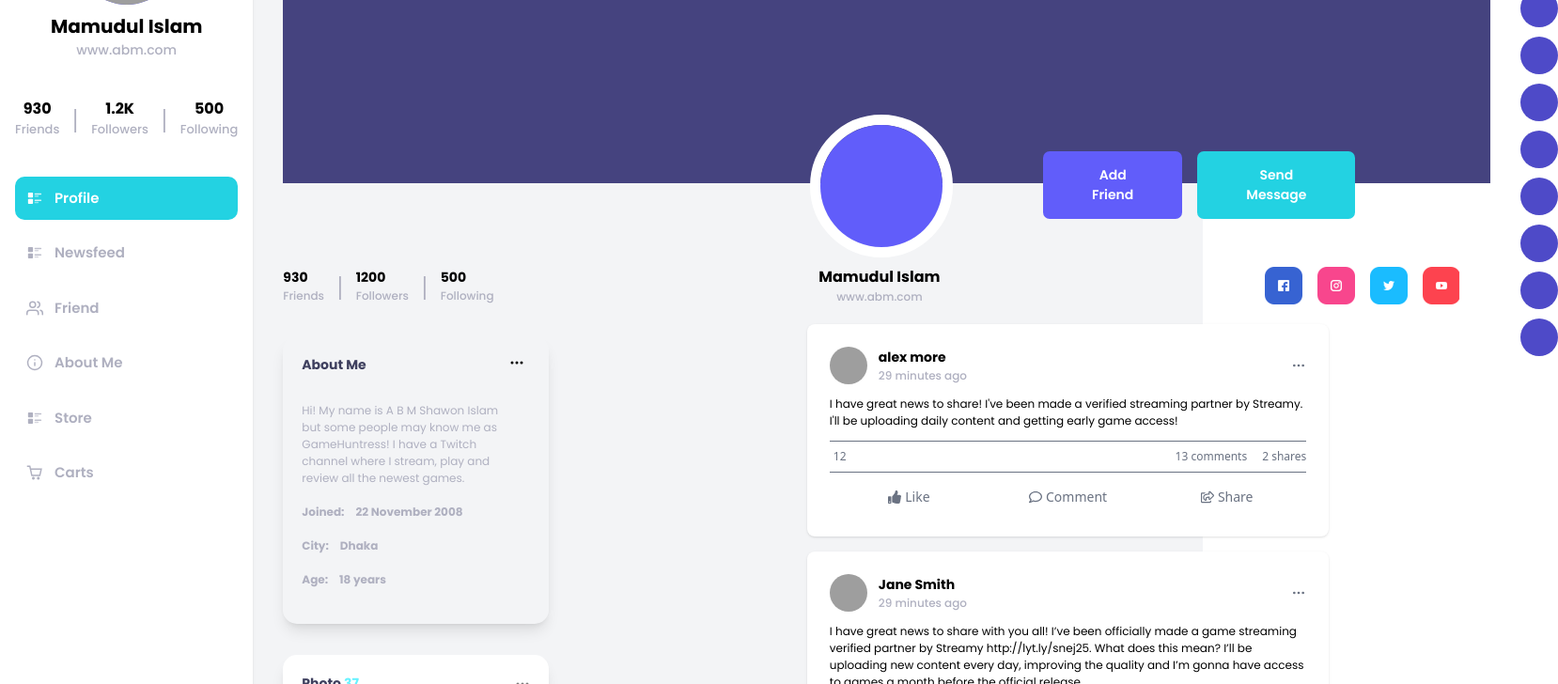
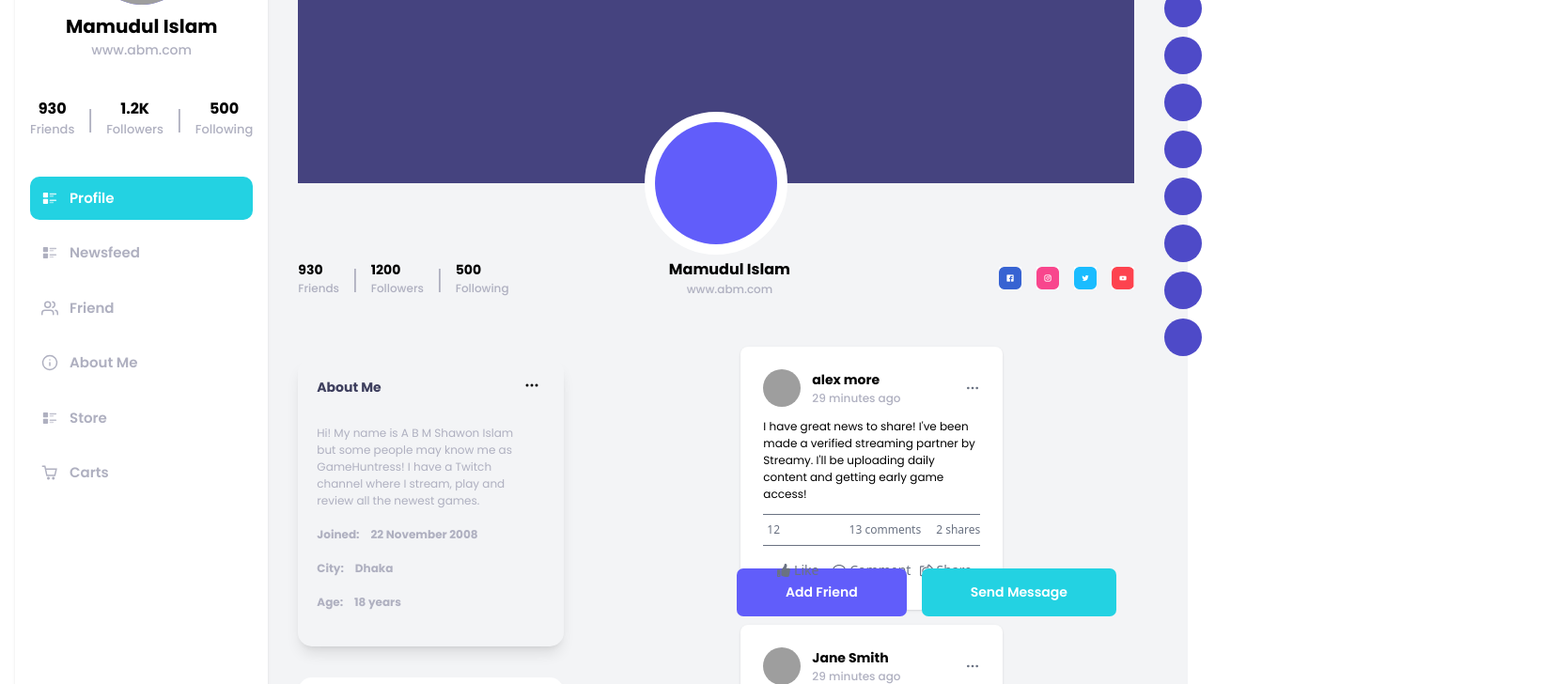
Before and after one commit to mamudulislam/Social_media, a React (Vite) app: page / in a window 1280 px wide. Shown: the part 220-948 px from the top of the page at 94% size, 1658 px wide, since content can reach past the window. Built offline with nearby package versions, Linux system fonts and the light colour scheme; grey boxes are pictures that could not be loaded.

Commit message:
code check

```diff
--- a/src/Golobalcomponentes/Containear.jsx
+++ b/src/Golobalcomponentes/Containear.jsx
@@ -1,7 +1,7 @@
 import React from 'react';
 
 const Container = ({ children }) => {
-    return <div className='max-w-[1520px] mx-auto px-4'>{children}</div>;
+    return <div className='max-w-[1560px] mx-auto px-4'>{children}</div>;
 };
 
 export default Container;
--- a/src/components/Layout.jsx
+++ b/src/components/Layout.jsx
@@ -2,9 +2,12 @@ import Navbar from './Navbar'
 import LeftSidebar from './LeftSidebar'
 import RightSidebar from './RightSidebar'
 import { Outlet } from 'react-router-dom'
+import Container from '../Golobalcomponentes/Containear'
 
 const Layout = () => {
     return (
+        <>
+            <Container>
                 <div className="min-h-screen bg-gray-100">
                     <Navbar />
                     <div className="flex pt-5">
@@ -15,6 +18,9 @@ const Layout = () => {
                         <RightSidebar />
                     </div>
                 </div>
+            </Container>
+        </>
+
     )
 }
 
--- a/src/pages/Home/Home.jsx
+++ b/src/pages/Home/Home.jsx
@@ -1,30 +1,39 @@
-import React from 'react'
-import facebook from "../../assets/social_media/facebook.png"
-import insta from "../../assets/social_media/insta.png"
-import twitter from "../../assets/social_media/twitter.png"
-import youtube from "../../assets/social_media/youtube.png"
-import Aboutme from './Componentes/Aboutme'
-import PhotoGallery from './Componentes/PhotoGallery'
-import Videofolder from './Componentes/Videofolder'
-import Post from './Componentes/post/Post'
+import React from 'react';
+import facebook from "../../assets/social_media/facebook.png";
+import insta from "../../assets/social_media/insta.png";
+import twitter from "../../assets/social_media/twitter.png";
+import youtube from "../../assets/social_media/youtube.png";
+import Aboutme from './Componentes/Aboutme';
+import PhotoGallery from './Componentes/PhotoGallery';
+import Videofolder from './Componentes/Videofolder';
+import Post from './Componentes/post/Post';
+
 const Home = () => {
     return (
         <div className='my-4 mx-8 mb-5'>
-            <div className='w-[1285px] h-[300px] bg-[#45437F] relative'></div>
-            <div className='w-[152px] h-[152px] rounded-full border-[11px] border-[#fff] flex items-center justify-center top-[342px] left-[862px] absolute'>
-                <div className='w-[130px] h-[130px] bg-[#615DFA] rounded-full'></div>
+            {/* Banner with centered profile circle */}
+            <div className='relative flex justify-center'>
+                <div className='w-full max-w-[1125px] h-[300px] bg-[#45437F]'></div>
+
+                {/* Centered Profile Circle */}
+                <div className='absolute -bottom-[76px]'>
+                    <div className='w-[152px] h-[152px] rounded-full border-[11px] border-white flex items-center justify-center bg-white'>
+                        <div className='w-[130px] h-[130px] bg-[#615DFA] rounded-full'></div>
+                    </div>
+                </div>
             </div>
-            <div className='flex space-x-4 absolute left-[1110px] top-[381px]'>
-                <button className='py-[15px] px-[52px] bg-[#615DFA] rounded-[7px] text-[#fff] font-Poppins text-[14px] font-semibold'>
+            {/* Action buttons - centered below profile circle */}
+            <div className='flex justify-center space-x-4 absolute  -bottom-[76px] right-23'>
+                <button className='py-[15px] px-[52px] bg-[#615DFA] rounded-[7px] text-white font-Poppins text-[14px] font-semibold hover:bg-[#504dc7] transition-colors'>
                     Add Friend
                 </button>
-                <button className='py-[15px] px-[52px] bg-[#23D2E2] rounded-[7px] text-[#fff] font-Poppins text-[14px] font-semibold'>
+                <button className='py-[15px] px-[52px] bg-[#23D2E2] rounded-[7px] text-white font-Poppins text-[14px] font-semibold hover:bg-[#1cb8c6] transition-colors'>
                     Send Message
                 </button>
             </div>
-
-            <div className='flex justify-between mt-22 mx-0 items-center '>
-                <div className="flex space-x-2.5 items-center justify-center">
+            {/* Profile stats and social links */}
+            <div className='flex flex-col md:flex-row justify-between items-center mt-20 gap-4'>
+                <div className="flex space-x-2.5 items-center">
                     <div>
                         <h2 className="font-Poppins font-bold text-[14px]">930</h2>
                         <p className="font-Poppins font-medium text-[12px] text-[#AFB0C0]">Friends</p>
@@ -41,20 +50,22 @@ const Home = () => {
                     </div>
                 </div>
 
-                <div className='text-center'>
+                <div className='text-center order-first md:order-none'>
                     <h1 className="font-Poppins font-bold text-[16px]">Mamudul Islam</h1>
                     <p className="text-[#AFB0C0] font-Poppins font-medium text-[12px]">www.abm.com</p>
                 </div>
 
-                <div className='flex gap-x-4 justify-center mr-[32px]'>
-                    <div><img src={facebook} alt="facebook icon" /></div>
-                    <div><img src={insta} alt="instagram icon" /></div>
-                    <div><img src={twitter} alt="twitter icon" /></div>
-                    <div><img src={youtube} alt="youtube icon" /></div>
+                <div className='flex gap-x-4 ml-13'>
+                    <div><img src={facebook} alt="facebook" className='w-6 h-6' /></div>
+                    <div><img src={insta} alt="instagram" className='w-6 h-6' /></div>
+                    <div><img src={twitter} alt="twitter" className='w-6 h-6' /></div>
+                    <div><img src={youtube} alt="youtube" className='w-6 h-6' /></div>
                 </div>
             </div>
-            <div className='grid grid-cols-[30%_70%]'>
-                <div>
+
+            {/* Main content grid */}
+            <div className='grid grid-cols-1 md:grid-cols-[30%_70%] gap-8 mt-8'>
+                <div className='space-y-8'>
                     <Aboutme />
                     <PhotoGallery />
                     <Videofolder />
@@ -63,9 +74,8 @@ const Home = () => {
                     <Post />
                 </div>
             </div>
-        </div>
+        </div >
+    );
+};
 
-    )
-}
-
-export default Home
+export default Home;
```
Lines whose indentation alone changed are shown as unchanged.
